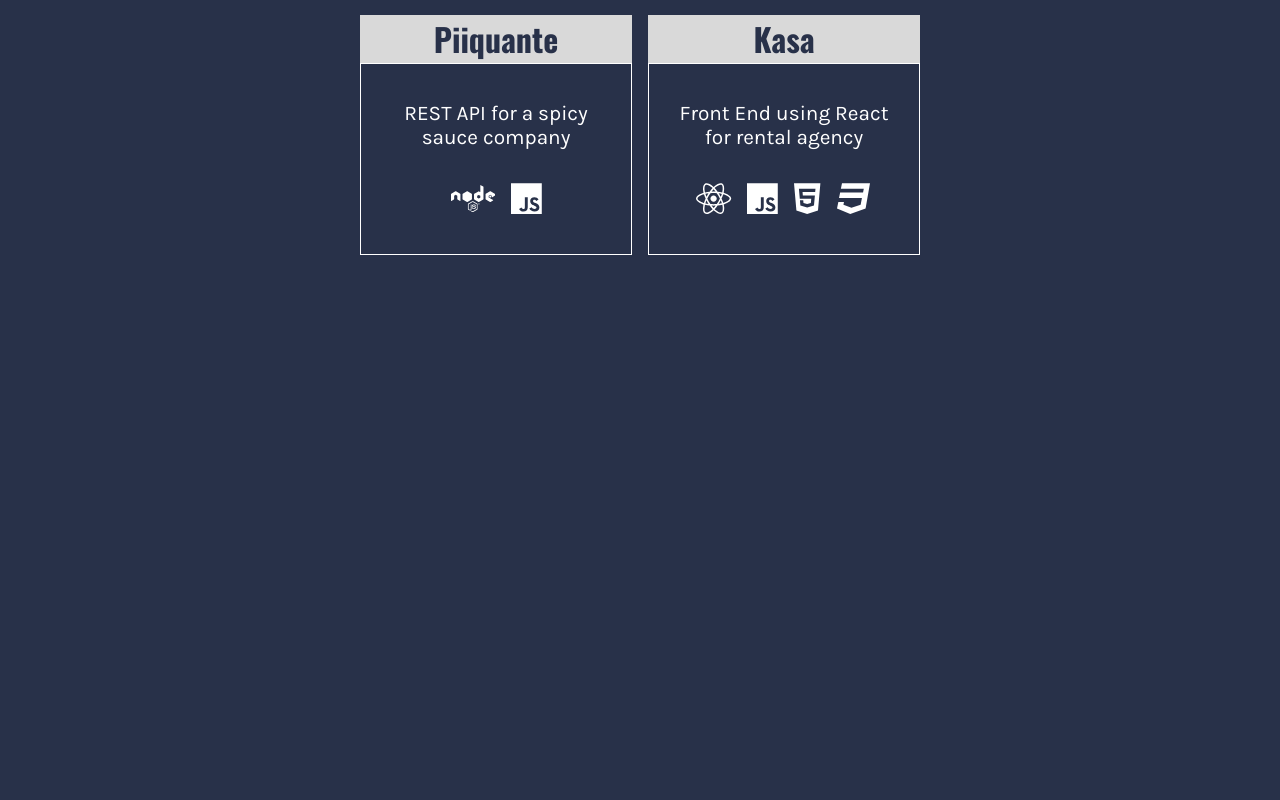
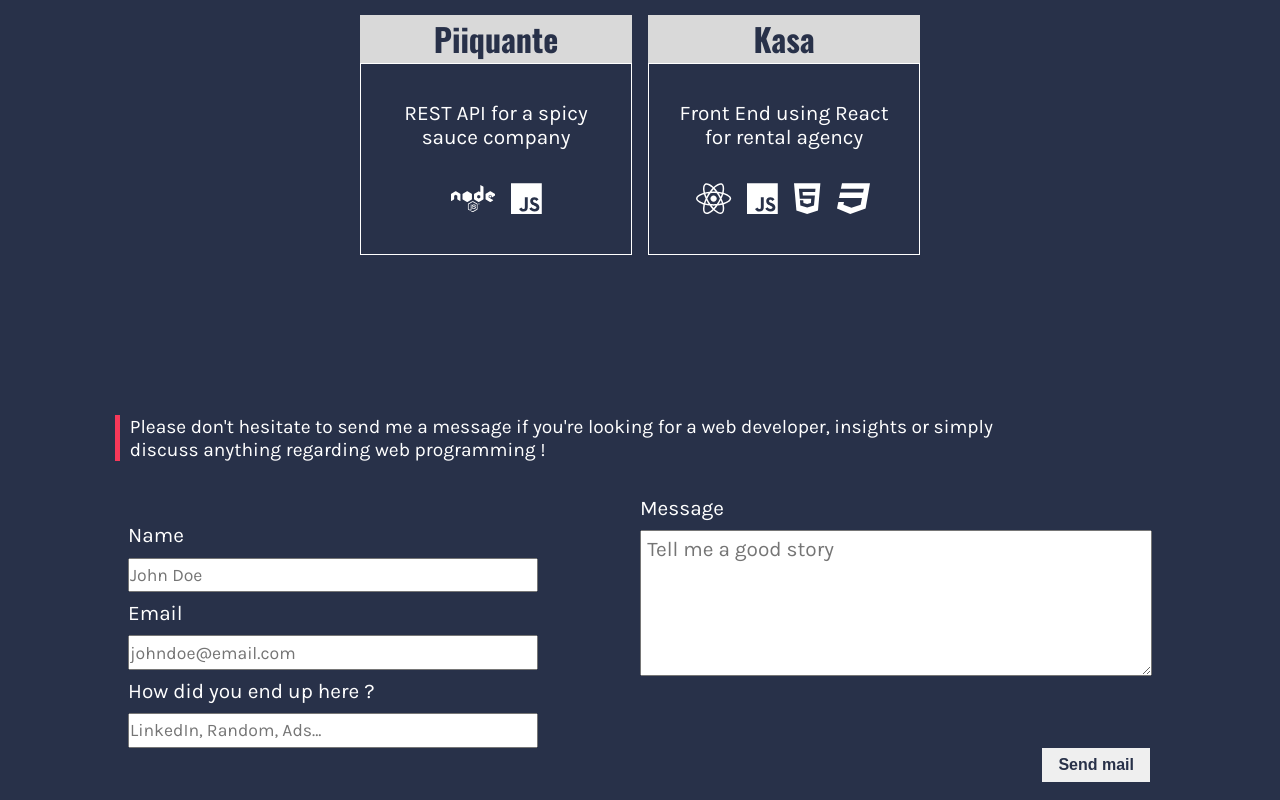
Before and after one commit to karafaze/portefolio, a React (Create React App) app: page / in a window 1280 px wide. Shown: the part 983-1783 px from the top of the page. Before the commit the page ends 1398 px from the top, so only its background shows below. Built offline with nearby package versions, Linux system fonts and the light colour scheme.

Commit message:
added contact form

```diff
--- a/package.json
+++ b/package.json
@@ -11,6 +11,8 @@
     "@testing-library/jest-dom": "^5.16.5",
     "@testing-library/react": "^13.4.0",
     "@testing-library/user-event": "^13.5.0",
+    "email-js": "^2.0.2",
+    "emailjs-com": "^3.2.0",
     "nanoid": "^4.0.0",
     "react": "^18.2.0",
     "react-dom": "^18.2.0",
--- a/public/index.html
+++ b/public/index.html
@@ -3,6 +3,7 @@
     <head>
         <meta charset="UTF-8" />
         <meta http-equiv="X-UA-Compatible" content="IE=edge" />
+        <link rel="icon" href="./logo.svg" type="image/x-icon">
         <meta name="viewport" content="width=device-width, initial-scale=1.0" />
         <link rel="stylesheet" href="../src/index.css">
         <title>JS WebDeveloper</title>
--- /dev/null
+++ b/src/components/Form.js
@@ -0,0 +1,112 @@
+import React, { useState } from "react";
+import { send } from "emailjs-com";
+
+export default function Form() {
+    const [formData, setFormData] = useState({
+        from_name: "",
+        to_name: "Fazli",
+        email: "",
+        message: "",
+        from: "",
+    });
+
+    const handleChange = (e) => {
+        const { name, value } = e.target;
+        setFormData((prevFormData) => {
+            return {
+                ...prevFormData,
+                [name]: value,
+            };
+        });
+        console.log(formData);
+    };
+
+    const handleSubmit = (e) => {
+        e.preventDefault();
+        send(
+            "service_xma4u0a",
+            "template_q82rkkp",
+            formData,
+            "J6c1yuXaSh9Lzmmz7"
+        )
+            .then((res) => {
+                console.log(res);
+            })
+            .catch((err) => {
+                console.log(err);
+            });
+    };
+
+    return (
+        <React.Fragment>
+            <section id="form" className="form--container">
+            <p className="form--message">Please don't hesitate to send me a message if you're looking for a web developer, insights or simply discuss anything regarding web programming ! </p>
+            <form onSubmit={handleSubmit} className="form">
+                <div className="form--left">
+                    <div className="form--item">
+                        <label className="form--item__label" htmlFor="name">
+                            Name
+                        </label>
+                        <input
+                            type="text"
+                            name="from_name"
+                            id="name"
+                            placeholder="John Doe"
+                            value={formData.from_name}
+                            onChange={handleChange}
+                            className="form--item__input"
+                        />
+                    </div>
+                    <div className="form--item">
+                        <label className="form--item__label" htmlFor="email">
+                            Email
+                        </label>
+                        <input
+                            type="email"
+                            name="email"
+                            id="email"
+                            placeholder="johndoe@email.com"
+                            value={formData.email}
+                            onChange={handleChange}
+                            className="form--item__input"
+                        />
+                    </div>
+                    <div className="form--item">
+                        <label className="form--item__label" htmlFor="from">
+                            How did you end up here ?
+                        </label>
+                        <input
+                            type="text"
+                            name="from"
+                            id="from"
+                            placeholder="LinkedIn, Random, Ads..."
+                            value={formData.from}
+                            onChange={handleChange}
+                            className="form--item__input"
+                        />
+                    </div>
+                </div>
+                <div className="form--right">
+                    <div className="form--item">
+                        <label className="form--item__label" htmlFor="message">
+                            Message
+                        </label>
+                        <textarea
+                            name="message"
+                            id="message"
+                            placeholder="Tell me a good story"
+                            value={formData.message}
+                            onChange={handleChange}
+                            className="form--item__textarea"
+                        />
+                    </div>
+                    <button className="form--btn" type="submit">
+                        Send mail
+                    </button>
+                </div>
+            </form>
+            </section>
+
+        </React.Fragment>
+    );
+}
--- a/src/components/Header.js
+++ b/src/components/Header.js
@@ -3,10 +3,9 @@ import React from 'react'
 export default function Header(){
     return (
         <nav className='navbar'>
-            <p className='navbar--items'>Home</p>
-            <p className='navbar--items'>Skills</p>
-            <p className='navbar--items'>Projects</p>
-            <p className='navbar--items'>Contact me</p>
+            <a href="#home" className='navbar--items'>Home</a>
+            <a href="#project-list" className='navbar--items'>Projects</a>
+            <a href="#form" className='navbar--items'>Contact me</a>
         </nav>
     )
 }
--- a/src/components/Name.js
+++ b/src/components/Name.js
@@ -3,7 +3,7 @@ import React from 'react'
 export default function Name(){
     return (
         <React.Fragment>
-            <div className='signature'>
+            <div id="home" className='signature'>
                 <p className='signature--name'>Hi, I'm <span>Fazli</span></p>
                 <h1 className='signature--job'>Fullstack Web Developer</h1>
             </div>
--- a/src/components/Project.js
+++ b/src/components/Project.js
@@ -1,10 +1,6 @@
 import React from "react";
 import Stack from "../components/Stack";
 import { nanoid } from "nanoid";
-// import kanapCover from '../images/kanap'
-
-// import { FontAwesomeIcon } from "@fortawesome/react-fontawesome";
-// import { faArrowAltCircleRight } from "@fortawesome/free-regular-svg-icons";
 
 export default function Project(props) {
     const [showFace, setShowFace] = React.useState(true);
@@ -33,7 +29,7 @@ export default function Project(props) {
                 ) : (
                     <div className="card--body__back">
                         <p className="card--link__text">Want to see more ?</p>
-                        <a className="card--link" href={project.link} target="_blank">
+                        <a className="card--link" href={project.link} target="_blank" rel="noreferrer">
                             See GitHub
                         </a>
                     </div>
--- a/src/components/Stack.js
+++ b/src/components/Stack.js
@@ -10,7 +10,7 @@ export default function Stack(props){
         Sass: faSass,
         Javascript: faJs,
         HTML: faHtml5,
-        CSS: faCss3
+        CSS: faCss3,
     }
     const stack = stackObject[props?.stack]
     return (
--- a/src/index.js
+++ b/src/index.js
@@ -1,6 +1,5 @@
 import React from "react";
 import ReactDOM from "react-dom/client";
-import { BrowserRouter as Router } from "react-router-dom";
 
 import "./sass/main.scss";
 import App from "./App";
@@ -8,8 +7,6 @@ import App from "./App";
 const root = ReactDOM.createRoot(document.getElementById("root"));
 root.render(
     <React.StrictMode>
-        <Router>
-            <App />
-        </Router>
+        <App />
     </React.StrictMode>
 );
--- a/src/pages/Home.js
+++ b/src/pages/Home.js
@@ -3,6 +3,7 @@ import Name from "../components/Name";
 import Presentation from "../components/Presentation";
 import GlobalStack from "../components/GlobalStack";
 import ProjectList from '../components/ProjectList';
+import Form from '../components/Form';
 
 export default function Home() {
     return (
@@ -11,6 +12,7 @@ export default function Home() {
             <GlobalStack />
             <Presentation />
             <ProjectList />
+            <Form />
         </main>
     );
 }
--- /dev/null
+++ b/src/sass/components/_form.scss
@@ -0,0 +1,73 @@
+.form{
+    display: flex;
+    justify-content: center;
+    align-items: center;
+    height: 40vh;
+    &--container{
+        display: flex;
+        flex-direction: column;
+        justify-content: center;
+    }
+    &--message{
+        border-left: 5px solid $color-ternary;
+        padding-left: .5em;
+        margin-left: 6em;
+        margin-bottom: 1em;
+        font-size: 1.2em;
+        width: 70%;
+        // text-align: center;
+    }
+    &--left{
+        width: 40%;
+        height: 90%;
+        display: flex;
+        flex-direction: column;
+        justify-content: center;
+        align-items: flex-start;
+    }
+    &--right{
+        width: 40%;
+        height: 90%;
+        display: flex;
+        flex-direction: column;
+        justify-content: space-between;
+        align-items: flex-start;
+    }
+    &--item{
+        display: flex;
+        flex-direction: column;
+        justify-content: center;
+        width: 100%;
+        &__label{
+            font-size: 1.3em;
+            margin-bottom: .5em;
+        }
+        &__input{
+            outline: none;
+            font-size: 1.1em;
+            margin-bottom: .5em;
+            padding: .3em 0em;
+            width: 80%;
+            font-family: $font-text;
+        }
+        &__textarea{
+            height: 7em;
+            outline: none;
+            font-size: 1.3em;
+            margin-bottom: .5em;
+            padding: .3em;
+            width: 100%;
+            font-family: $font-text;
+        }
+
+    }
+    &--btn{
+        color: $color-primary;
+        font-weight: bold;
+        align-self: flex-end;
+        cursor: pointer;
+        font-size: 1em;
+        padding: .5em 1em;
+        border: 2px solid $color-primary;
+    }
+}
--- a/src/sass/layout/_header.scss
+++ b/src/sass/layout/_header.scss
@@ -15,6 +15,8 @@
     }
     &--items{
         font-size: 1.3em;
+        text-decoration: none;
+        color: white;
         cursor: pointer;
         &:hover{
             transform: scale(1.1);
--- a/src/sass/main.scss
+++ b/src/sass/main.scss
@@ -10,4 +10,5 @@
     "./components/name",
     "./components/stack",
     "./components/project",
+    "./components/form",
     "./components/presentation";
```
Also changed, not shown: public/logo.svg (added), 1 other file (tests, documents, lock files or other folders).
